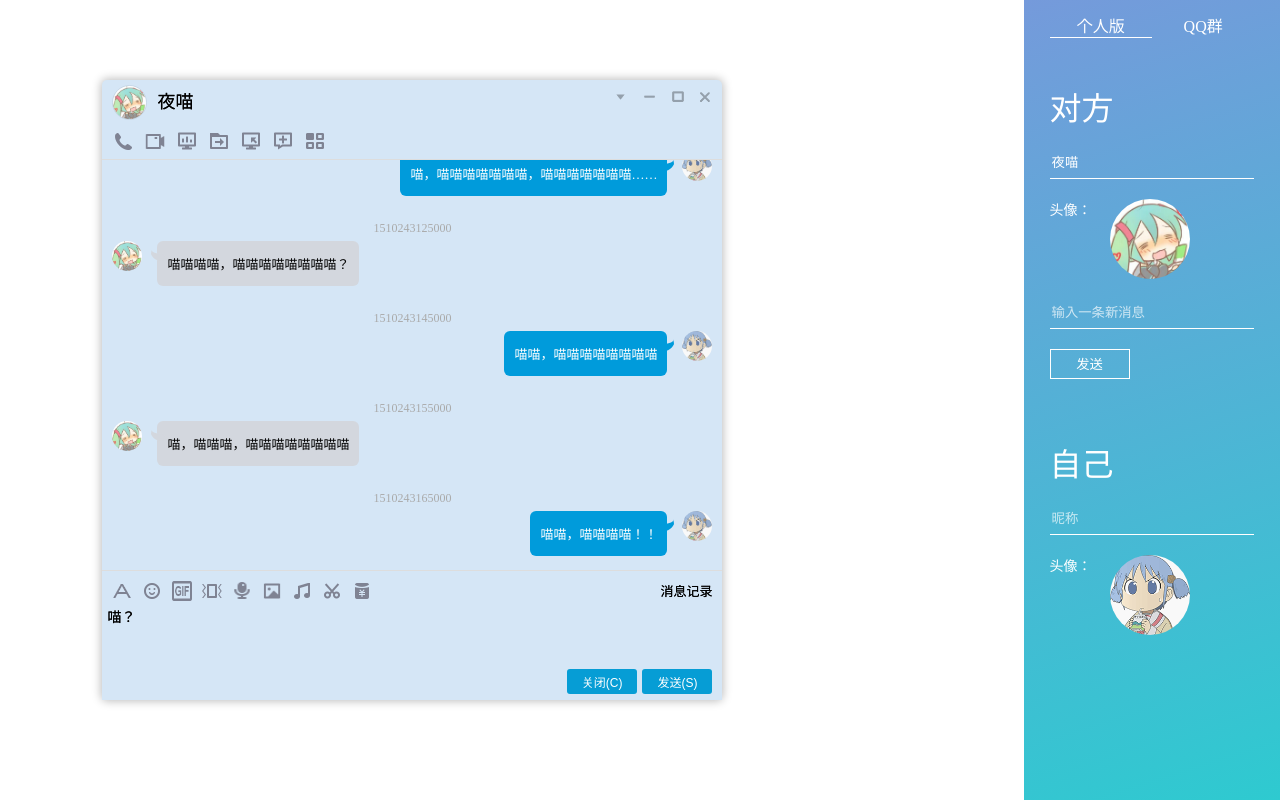
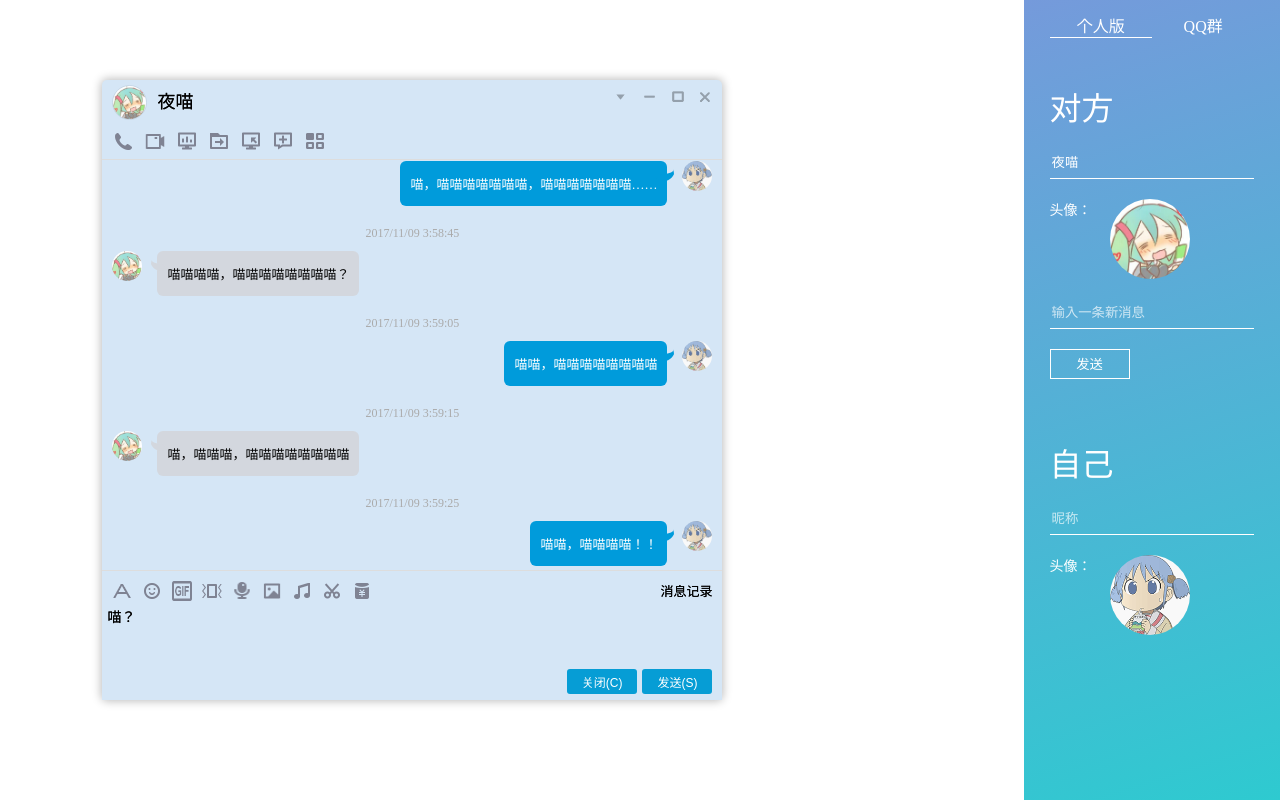
Before and after one commit to Yanzengyong/qq-chat, a Vue app: page /#/personal in a window 1280 px wide. Built offline with nearby package versions, Linux system fonts and the light colour scheme.

Commit message:
时间格式化 && 升级部分npm包

```diff
--- a/src/main.js
+++ b/src/main.js
@@ -4,8 +4,11 @@
 import store from './store'
 import '@/assets/css/index.scss'
 import tools from './packages'
+import moment from 'moment'
 
 Vue.use(tools)
+
+Vue.prototype.$moment = moment
 
 Vue.config.productionTip = false
 
--- a/src/views/personal.vue
+++ b/src/views/personal.vue
@@ -30,7 +30,7 @@
           </div>
           <div class="msg-panel">
             <div v-for="(item, index) in msgList" :class="['msg-item', item.who]" :key="index">
-              <p class="time">{{item.time}}</p>
+              <p class="time">{{ $moment(item.time).format('YYYY/MM/DD h:mm:ss') }}</p>
               <div class="msg">
                 <div class="avatar">
                   <img v-if="item.who === 'you'" :src="youAvatar">
@@ -234,7 +234,7 @@
         .msg-item {
           width: 100%;
           min-height: 50px;
-          margin: 10px 0;
+          margin: 10px 0 0;
           &.you {
             float: left;
             .avatar {
@@ -285,7 +285,7 @@
             text-align: center;
             font-size: 12px;
             color: #aaa;
-            margin: 5px 0;
+            margin: 10px 0;
           }
           .msg {
             .avatar {
--- a/static/option/chat.js
+++ b/static/option/chat.js
@@ -1,57 +1,57 @@
 const chatMsg = [{
   text: '喵喵喵，喵？',
   who: 'you',
-  time: '1510242715000'
+  time: 1510242715000
 },
 {
   text: '喵喵，喵喵喵？',
   who: 'me',
-  time: '1510242755000'
+  time: 1510242755000
 },
 {
   text: '喵喵喵，喵喵喵喵喵喵喵？',
   who: 'you',
-  time: '1510242795000'
+  time: 1510242795000
 },
 {
   text: '喵喵喵喵喵喵喵喵喵喵喵喵，喵喵……',
   who: 'me',
-  time: '1510242805000'
+  time: 1510242805000
 },
 {
   text: '喵喵，喵喵喵，喵喵喵喵喵喵喵喵喵喵喵！！！',
   who: 'you',
-  time: '1510242965000'
+  time: 1510242965000
 },
 {
   text: '喵喵喵，喵喵喵喵喵！',
   who: 'you',
-  time: '1510243065000'
+  time: 1510243065000
 },
 {
   text: '喵，喵喵喵喵喵喵喵，喵喵喵喵喵喵喵……',
   who: 'me',
-  time: '1510243105000'
+  time: 1510243105000
 },
 {
   text: '喵喵喵喵，喵喵喵喵喵喵喵喵？',
   who: 'you',
-  time: '1510243125000'
+  time: 1510243125000
 },
 {
   text: '喵喵，喵喵喵喵喵喵喵喵',
   who: 'me',
-  time: '1510243145000'
+  time: 1510243145000
 },
 {
   text: '喵，喵喵喵，喵喵喵喵喵喵喵喵',
   who: 'you',
-  time: '1510243155000'
+  time: 1510243155000
 },
 {
   text: '喵喵，喵喵喵喵！！',
   who: 'me',
-  time: '1510243165000'
+  time: 1510243165000
 }
 ]
 
```
Also changed, not shown: package.json (+10 -9 lines), 1 other file (tests, documents, lock files or other folders).
